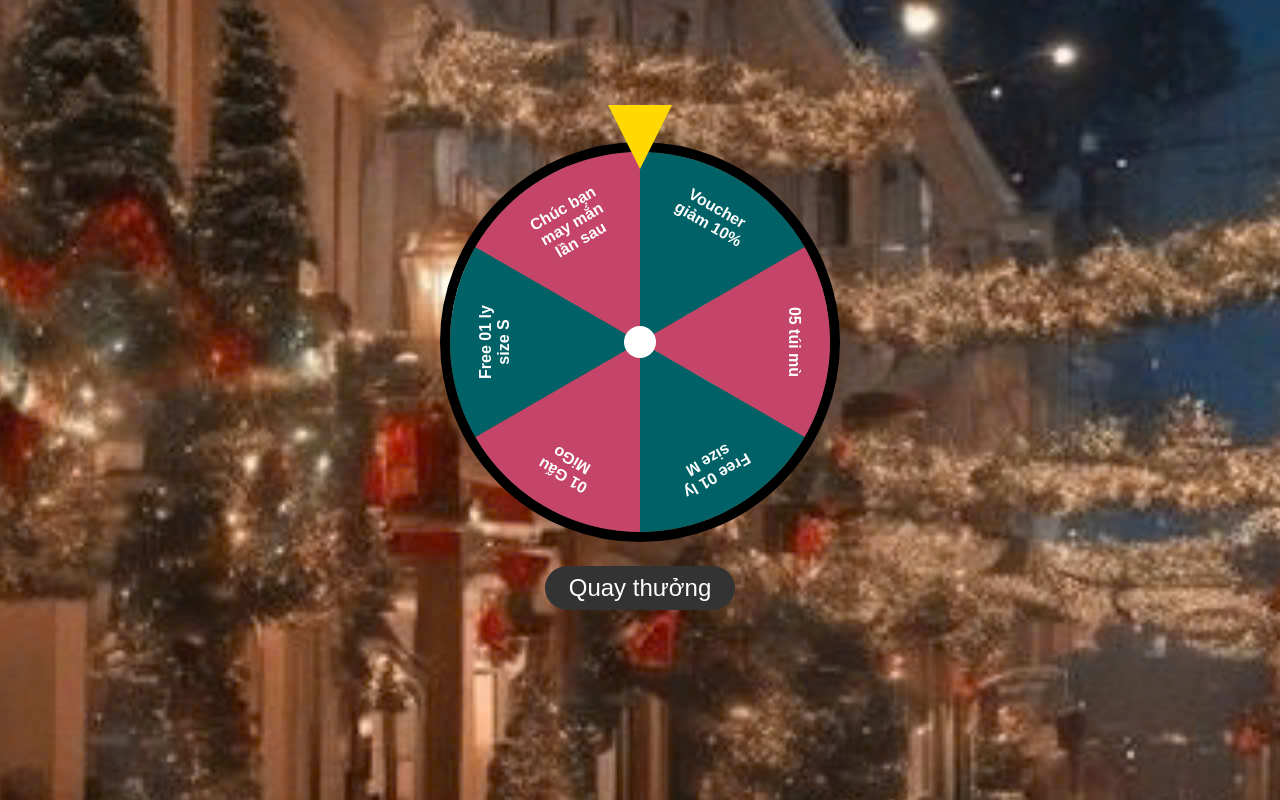
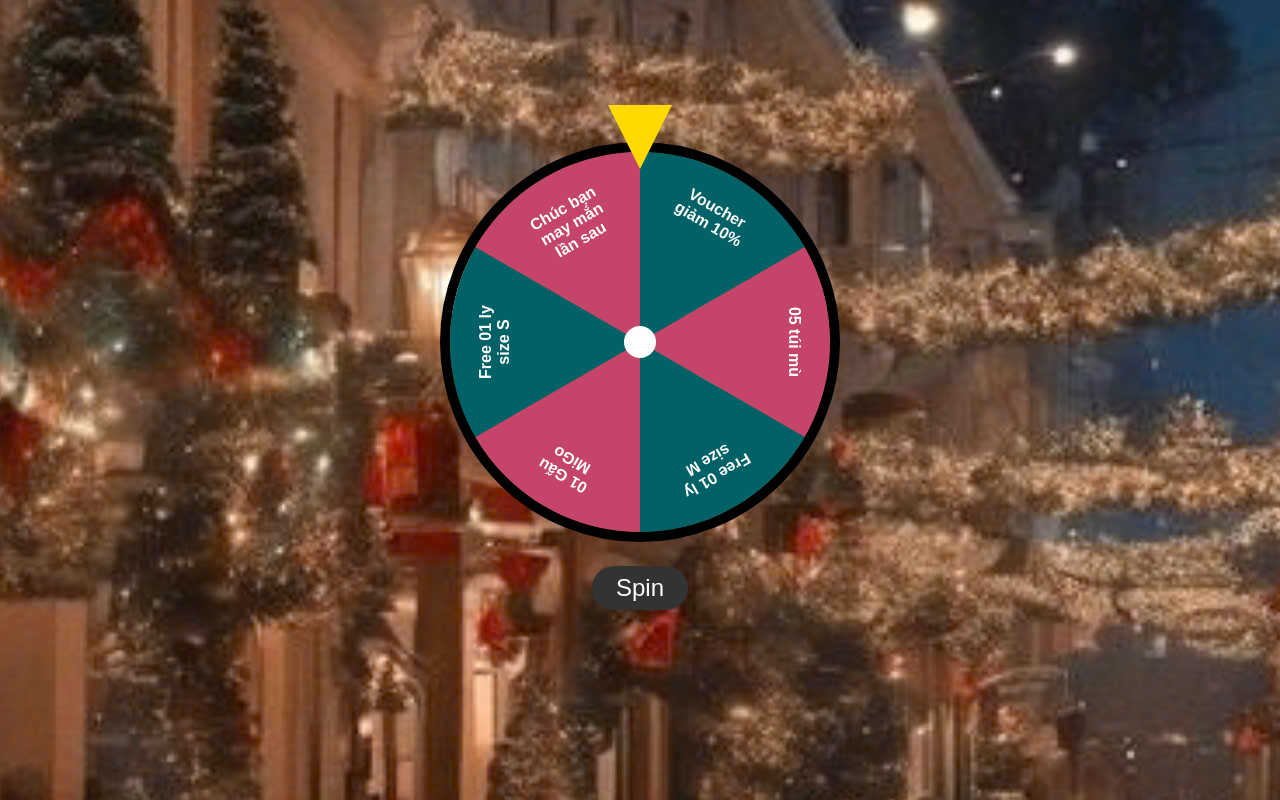
Before and after one commit to karrin-chan/luckyspindemo, a plain HTML site: page index.html in a window 1280 px wide. Drawn offline with Linux system fonts and the light colour scheme.

Commit message:
Update index.html

```diff
--- a/index.html
+++ b/index.html
@@ -14,7 +14,7 @@
 				<span>
 					<ul class="wheel"></ul>
 				</span>
-				<button class="btn--wheel">Quay thưởng</button>
+				<button class="btn--wheel">Spin</button>
 			</section>
 			<h1 class="msg"></h1>
 		</main>
```
